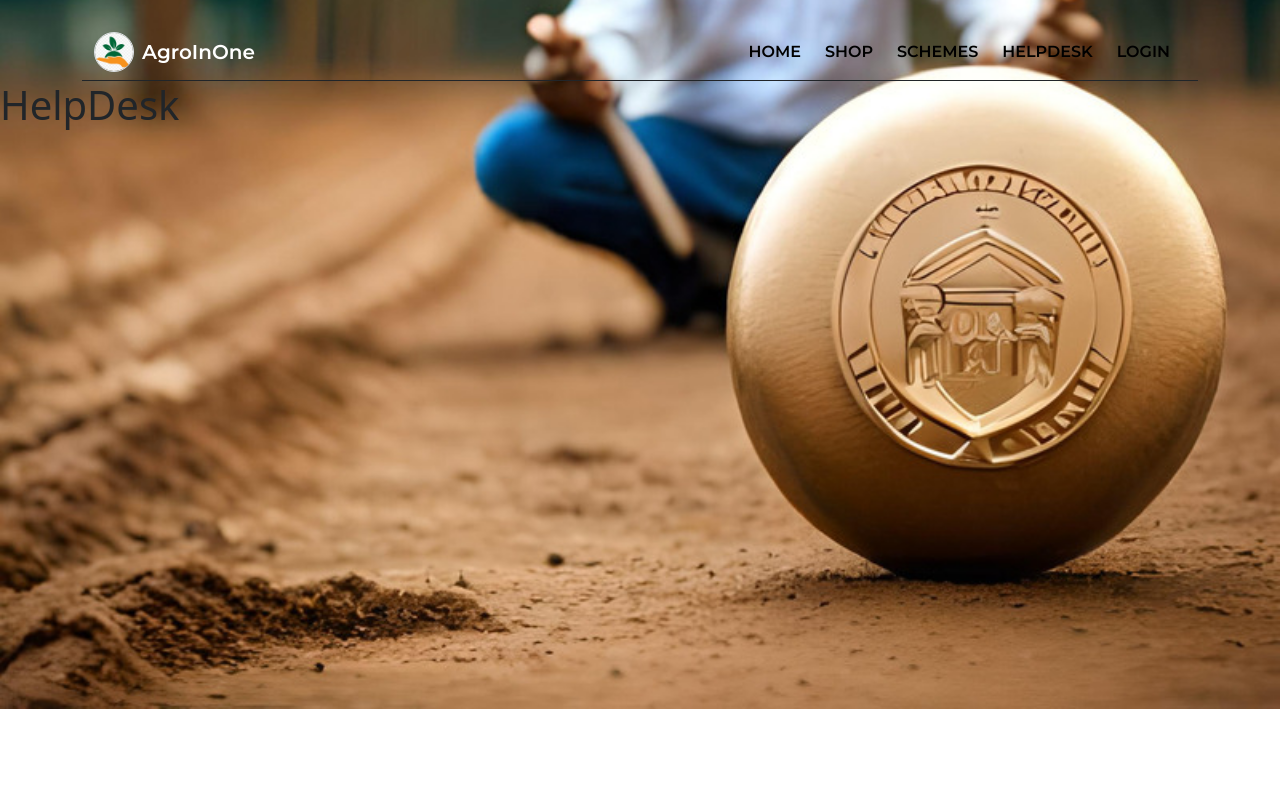
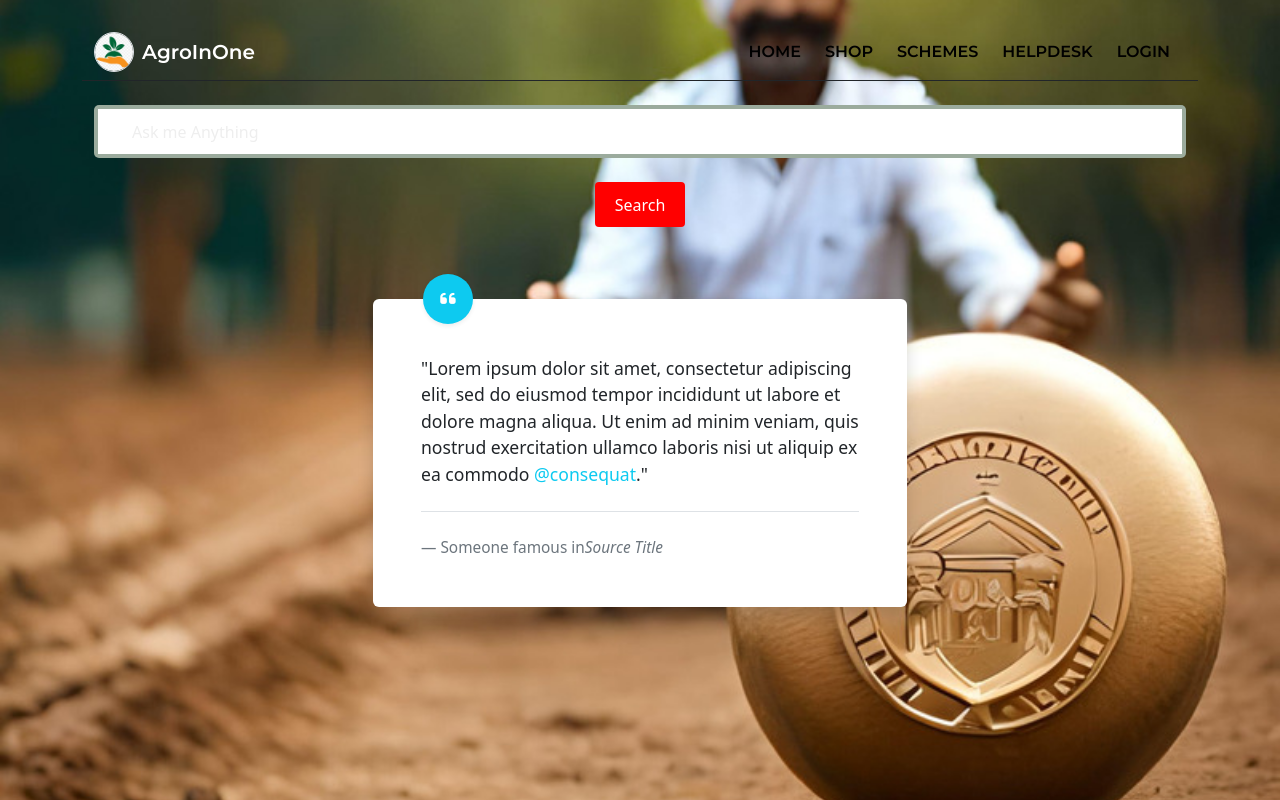
Before and after one commit to mohantyrohan3/AgroInOne, a React (Create React App) app in the folder frontend/: page /helpdesk in a window 1280 px wide. Built offline with nearby package versions, Linux system fonts and the light colour scheme; a web font is replaced by a local one.

Commit message:
Helpdesk page added

```diff
--- a/frontend/public/index.html
+++ b/frontend/public/index.html
@@ -9,6 +9,7 @@
       name="description"
       content="Web site created using create-react-app"
     />
+    <script src="https://kit.fontawesome.com/7407a2b6dc.js" crossorigin="anonymous"></script>
     <title>AgroInOne</title>
   </head>
   <body class="body">
--- /dev/null
+++ b/frontend/src/components/Helpdesk.js
@@ -0,0 +1,66 @@
+import * as React from 'react';
+import Container from 'react-bootstrap/Container';
+import  './helpdesk.css';
+
+export default function Helpdesk() {
+
+
+
+  return (
+    <>
+      <br />
+      <Container>
+        <div className="container">
+          <div className="search">
+            <div className="row">
+              <div className="col">
+                <div className="search-1">
+                  <input type="text" placeholder="Ask me Anything" />
+                </div>
+              </div>
+            </div>
+          </div>
+        </div>
+
+
+
+
+        <br />
+        <div className="d-flex justify-content-center">
+          <button className="button">Search</button>
+        </div>
+
+        <br />
+        <section className="py-5">
+          <div className="container">
+
+
+
+
+            <div className="row">
+              <div className="col-lg-6 mx-auto">
+
+
+                <blockquote className="blockquote blockquote-custom bg-white p-5 shadow rounded help-card ">
+                  <div className="blockquote-custom-icon bg-info shadow-sm"><i className="fa fa-quote-left text-white"></i></div>
+                  <p className="mb-0 mt-2 font-italic">"Lorem ipsum dolor sit amet, consectetur adipiscing elit, sed do eiusmod  tempor incididunt ut labore et dolore magna aliqua. Ut enim ad minim veniam, quis nostrud exercitation ullamco laboris nisi ut aliquip ex ea commodo <a href="/" className="text-info">@consequat</a>."</p>
+                  <footer className="blockquote-footer pt-4 mt-4 border-top">Someone famous in
+                    <cite title="Source Title">Source Title</cite>
+                  </footer>
+                </blockquote>
+
+              </div>
+            </div>
+          </div>
+        </section>
+
+
+
+
+
+
+      </Container>
+
+    </>
+  );
+}
--- /dev/null
+++ b/frontend/src/components/helpdesk.css
@@ -0,0 +1,73 @@
+.search {
+    background-color: #9bab9d;
+    padding: 4px;
+    border-radius: 5px;
+    width: 100%
+}
+
+
+/* .search-1 {
+    position: relative;
+    width: 100%
+} */
+
+.search-1 input {
+    height: 45px;
+    border: none;
+    width: 100%;
+    padding-left: 34px;
+    padding-right: 10px;
+}
+
+.search-1 input:focus {
+    border-color: none;
+    box-shadow: none;
+    outline: none
+}
+
+.search-1 i {
+    position: absolute;
+    top: 12px;
+    left: 5px;
+    font-size: 24px;
+    color: #eee
+}
+
+::placeholder {
+    color: #eee;
+    opacity: 1
+}
+
+.button {
+    border: none;
+    height: 45px;
+    background-color: red;
+    color: #fff;
+    width: 90px;
+    border-radius: 4px
+}
+
+@media (max-width:800px) {
+    .search-1 input {
+        border-right: none;
+        border-bottom: 1px solid #eee
+    }
+}
+
+
+.blockquote-custom {
+  position: relative;
+  font-size: 1.1rem;
+}
+
+.blockquote-custom-icon {
+  width: 50px;
+  height: 50px;
+  border-radius: 50%;
+  display: flex;
+  align-items: center;
+  justify-content: center;
+  position: absolute;
+  top: -25px;
+  left: 50px;
+}
--- a/frontend/src/routes/Helpdesk.js
+++ b/frontend/src/routes/Helpdesk.js
@@ -1,10 +1,13 @@
 import React from 'react'
 import Navbar from '../components/Navbar'
+import HelpDesk from "../components/Helpdesk";
+
+
 export default function Helpdesk() {
   return (
     <>
     <Navbar />
-    <h1>HelpDesk</h1>
+    <HelpDesk/>
     </>
   )
 }
```
